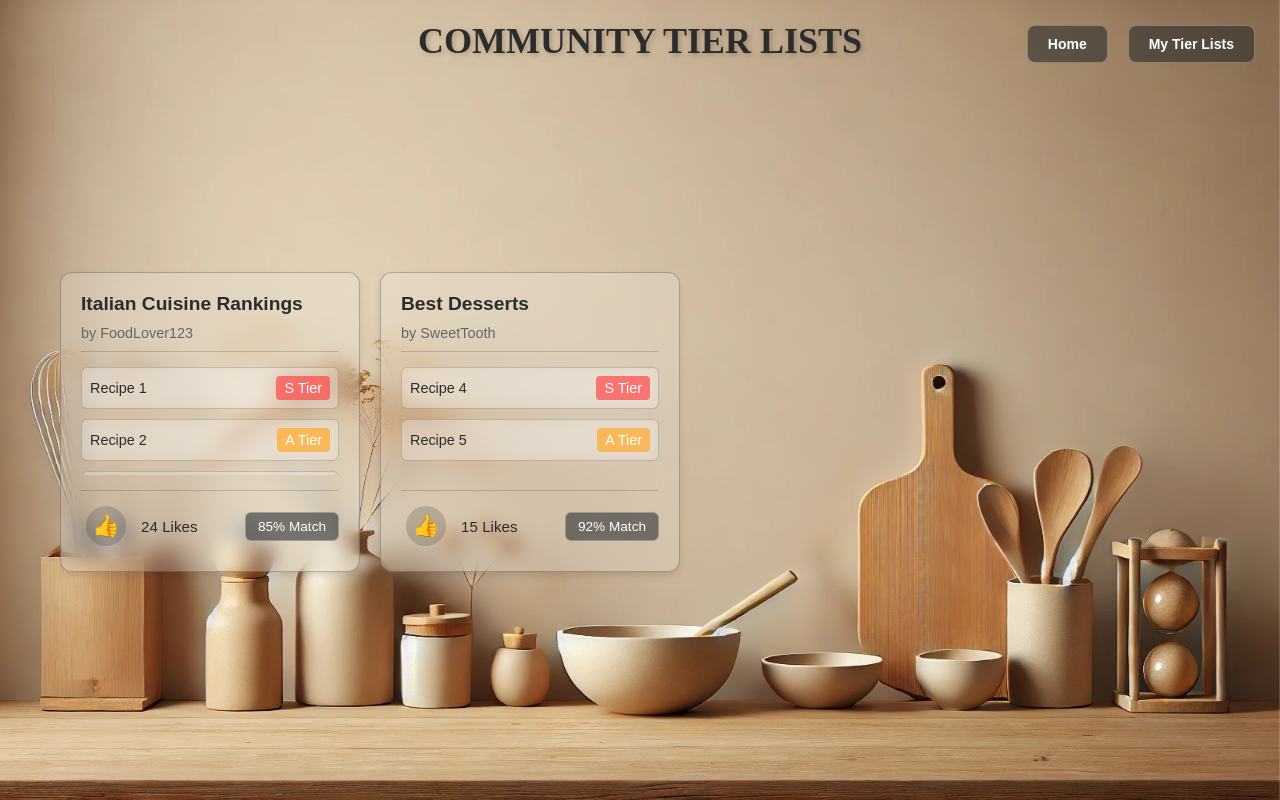
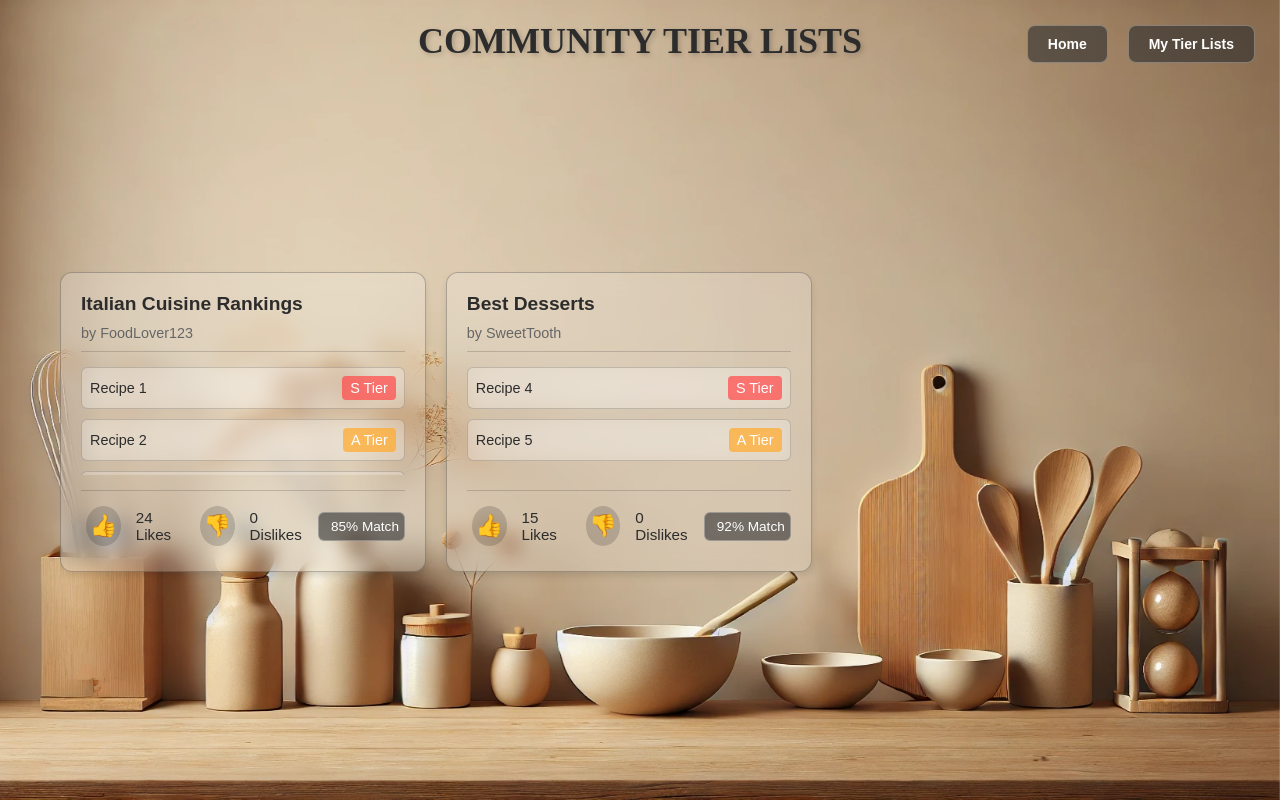
Before and after one commit to dalibug/TasteTier, a React (Create React App) app in the folder frontend/: page /community-tierlists in a window 1280 px wide. Built offline with nearby package versions, Linux system fonts and the light colour scheme.

Commit message:
Editing UI [interactive features: adding a dislike button]

```diff
--- a/frontend/src/pages/CommunityTierLists.js
+++ b/frontend/src/pages/CommunityTierLists.js
@@ -15,7 +15,9 @@ const CommunityTierLists = () => {
       name: "Italian Cuisine Rankings",
       creator: "FoodLover123",
       likes: 24,
+      dislikes: 0,
       isLiked: false,
+      isDisliked: false,
       similarity: 85, // Percentage of similarity with user's tier lists
       items: [
         { recipeName: "Recipe 1", tier: "S Tier" },
@@ -28,7 +30,9 @@ const CommunityTierLists = () => {
       name: "Best Desserts",
       creator: "SweetTooth",
       likes: 15,
+      dislikes: 0,
       isLiked: false,
+      isDisliked: false,
       similarity: 92,
       items: [
         { recipeName: "Recipe 4", tier: "S Tier" },
@@ -49,6 +53,21 @@ const CommunityTierLists = () => {
         }
         return list;
       })
+    );
+  };
+
+  const handleDislike = (id) => {
+    setCommunityLists(prevLists =>
+        prevLists.map(list => {
+          if (list.id === id) {
+            return {
+              ...list,
+              dislikes: list.isDisliked ? list.dislikes - 1 : list.dislikes + 1,
+              isDisliked: !list.isDisliked
+            };
+          }
+          return list;
+        })
     );
   };
 
@@ -96,6 +115,13 @@ const CommunityTierLists = () => {
                       <span className="thumbs-up">👍</span>
                     </button>
                     <span className="likes-count">{tierList.likes} Likes</span>
+                    <button
+                        className={`like-btn ${tierList.isDisliked ? 'liked' : ''}`}
+                        onClick={() => handleDislike(tierList.id)}
+                    >
+                      <span className="thumbs-up">👎</span>
+                    </button>
+                    <span className="likes-count">{tierList.dislikes} Dislikes</span>
                   </div>
                   <span className="similarity-badge">{tierList.similarity}% Match</span>
                 </div>
@@ -103,6 +129,7 @@ const CommunityTierLists = () => {
             ))}
           </div>
         </div>
+
       </div>
     </div>
   );
```
Also changed, not shown: 1 other file (tests, documents, lock files or other folders).
